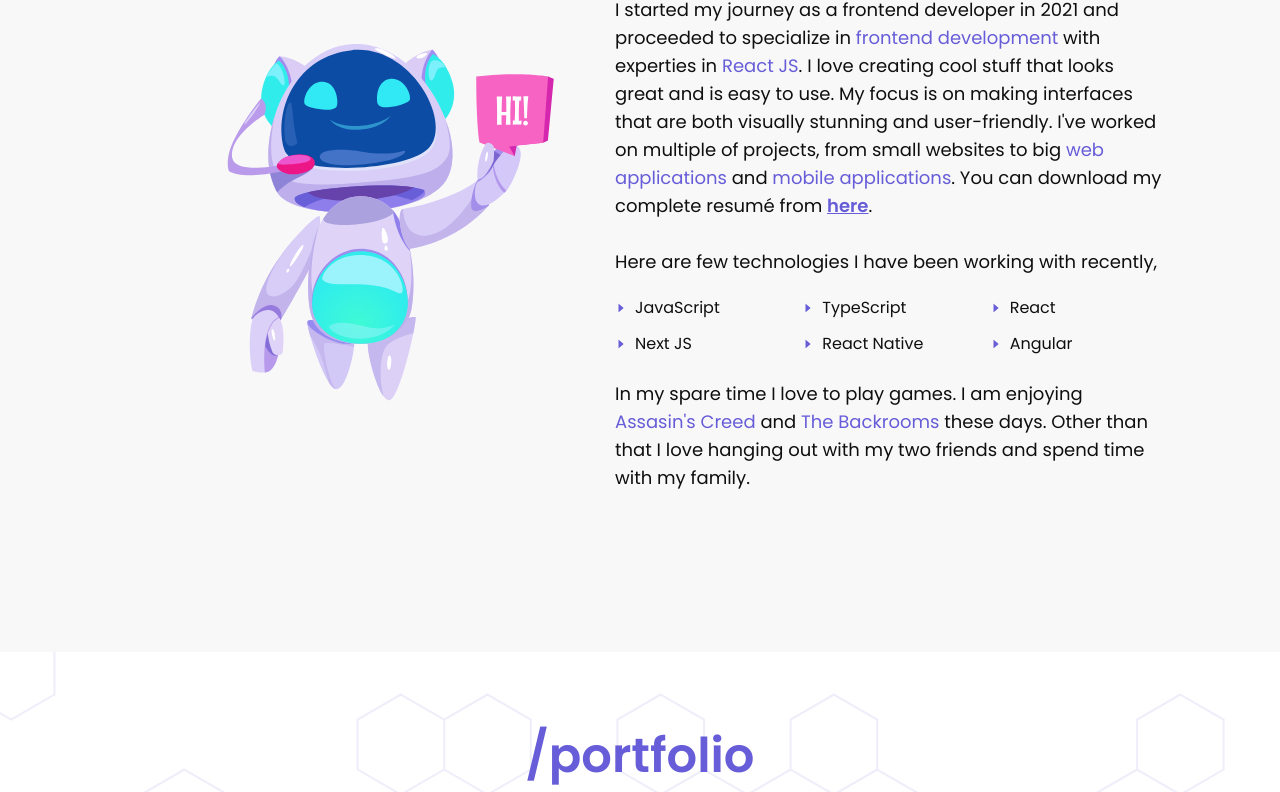
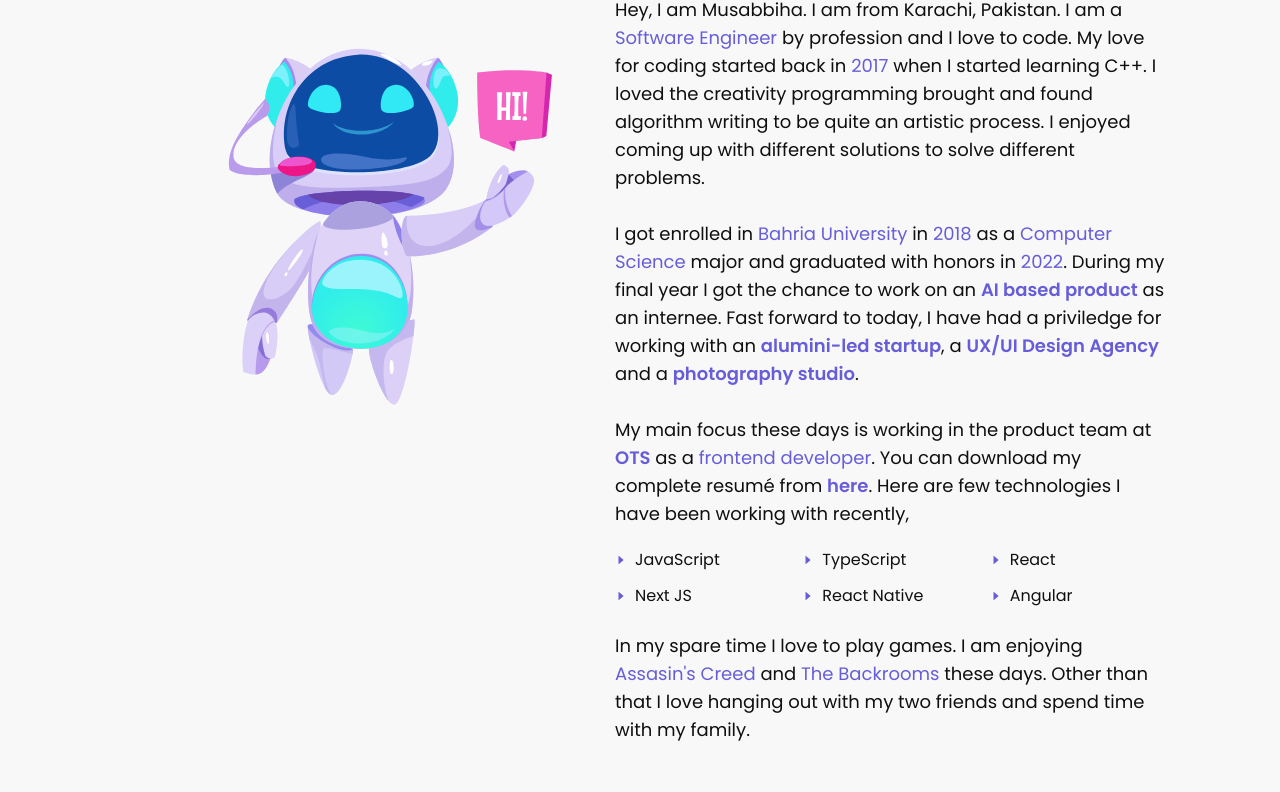
Before and after one commit to musabbihanoor/portfolio-v2, a Next.js app: page / in a window 1280 px wide. Shown: the part 920-1712 px from the top of the page. Built offline with nearby package versions, Linux system fonts and the light colour scheme.

Commit message:
updated about section

```diff
--- a/src/components/About.js
+++ b/src/components/About.js
@@ -24,37 +24,91 @@
             / about_me
           </h1>
         </div>
+
         <p className="md:w-[550px] w-full text-lg">
-          I started my journey as a frontend developer in 2021 and proceeded to
-          specialize in{" "}
+          Hey, I am Musabbiha. I am from Karachi, Pakistan. I am a{" "}
           <span className="dark:text-light_purple text-purple">
-            frontend development
+            Software Engineer
           </span>{" "}
-          with experties in{" "}
-          <span className="dark:text-light_purple text-purple">React JS</span>.
-          I love creating cool stuff that looks great and is easy to use. My
-          focus is on making interfaces that are both visually stunning and
-          user-friendly. I&apos;ve worked on multiple of projects, from small
-          websites to big{" "}
+          by profession and I love to code. My love for coding started back in{" "}
+          <span className="dark:text-light_purple text-purple">2017</span> when
+          I started learning C++. I loved the creativity programming brought and
+          found algorithm writing to be quite an artistic process. I enjoyed
+          coming up with different solutions to solve different problems.
+          <br />
+          <br />I got enrolled in{" "}
           <span className="dark:text-light_purple text-purple">
-            web applications
+            Bahria University
           </span>{" "}
-          and{" "}
+          in <span className="dark:text-light_purple text-purple">2018</span> as
+          a{" "}
           <span className="dark:text-light_purple text-purple">
-            mobile applications
+            Computer Science
+          </span>{" "}
+          major and graduated with honors in{" "}
+          <span className="dark:text-light_purple text-purple">2022</span>.
+          During my final year I got the chance to work on an{" "}
+          <a
+            href="https://www.goddard-discovery.com/"
+            target="_blank"
+            rel="noreferrer"
+            className="dark:text-light_purple text-purple font-semibold hover:underline cursor-pointer"
+          >
+            AI based product
+          </a>{" "}
+          as an internee. Fast forward to today, I have had a priviledge for
+          working with an{" "}
+          <a
+            href="https://codebusterspro.com/"
+            target="_blank"
+            rel="noreferrer"
+            className="dark:text-light_purple text-purple font-semibold hover:underline cursor-pointer"
+          >
+            alumini-led startup
+          </a>
+          , a{" "}
+          <a
+            href="https://www.dotsnpix.com/"
+            target="_blank"
+            rel="noreferrer"
+            className="dark:text-light_purple text-purple font-semibold hover:underline cursor-pointer"
+          >
+            UX/UI Design Agency
+          </a>{" "}
+          and a{" "}
+          <a
+            href="https://fotodino-events.de/"
+            target="_blank"
+            rel="noreferrer"
+            className="dark:text-light_purple text-purple font-semibold hover:underline cursor-pointer"
+          >
+            photography studio
+          </a>
+          .
+          <br />
+          <br />
+          My main focus these days is working in the product team at{" "}
+          <a
+            href="https://www.onetechnologyservices.com/"
+            target="_blank"
+            rel="noreferrer"
+            className="dark:text-light_purple text-purple font-semibold hover:underline cursor-pointer"
+          >
+            OTS
+          </a>{" "}
+          as a{" "}
+          <span className="dark:text-light_purple text-purple">
+            frontend developer
           </span>
           . You can download my complete resumé from{" "}
           <a
-            className="dark:text-light_purple text-purple font-semibold underline cursor-pointer"
+            className="dark:text-light_purple text-purple font-semibold hover:underline cursor-pointer cursor-pointer"
             target="_blank"
             rel="noreferrer"
           >
             here
           </a>
-          .
-          <br />
-          <br />
-          Here are few technologies I have been working with recently,
+          . Here are few technologies I have been working with recently,
         </p>
 
         <div className="grid sm:grid-cols-3 grid-cols-2 gap-3 mt-5">
--- a/src/components/Contact.js
+++ b/src/components/Contact.js
@@ -1,9 +1,47 @@
-import React from "react";
+import AnimatedDiv from "@/layout/AnimatedDiv";
+import Lottie from "lottie-react";
+import GamingAnimation from "@/animations/Gaming.json";
+
+import { AiFillCaretRight } from "react-icons/ai";
 
 const Contact = () => {
   return (
-    <div className="p-20 w-full">
-      <h1>Get In Touch</h1>
+    <div className="bg-[#f8f8f8] relative z-10 flex items-center justify-center md:px-20 sm:py-40 p-10">
+      <div className="hidden md:block">
+        <AnimatedDiv>
+          <Lottie animationData={GamingAnimation} />
+        </AnimatedDiv>
+      </div>
+      <div>
+        <div className="flex items-end md:mb-0 mb-10">
+          <div className="md:hidden block w-28">
+            <AnimatedDiv>
+              <Lottie animationData={GamingAnimation} />
+            </AnimatedDiv>
+          </div>
+          <h1 className="text-3xl font-semibold dark:text-light_purple text-purple mb-5">
+            / contact
+          </h1>
+        </div>
+
+        <p className="md:w-[550px] w-full text-lg">
+          You can reach to me through my{" "}
+          <a
+            href="mailto:musabbihanoor33@gmail.com"
+            className="dark:text-light_purple text-purple font-bold"
+          >
+            email
+          </a>
+          . I usually respond within 2 to 3 days. You can also find me on{" "}
+          <a
+            href="mailto:musabbihanoor33@gmail.com"
+            className="dark:text-light_purple text-purple font-bold"
+          >
+            linkedin
+          </a>
+          .
+        </p>
+      </div>
     </div>
   );
 };
--- a/src/components/Hero.js
+++ b/src/components/Hero.js
@@ -13,7 +13,6 @@
         className={`relative z-10 overflow-hidden flex flex-col items-center justify-center md:h-[700px] h-[600px] md:px-20 px-16 md:pt-32 py-10 pb-0 transition-all duration-150 ease-out hover:ease-in `}
       >
         <ParticleBackground />
-
         <h1
           className={`text-purple text-center md:text-5xl text-3xl font-semibold md:w-[500px] transform transition-all duration-700 ease-in hover:ease-in`}
         >
@@ -80,14 +79,14 @@
           ))}
         </motion.div>
 
-        <a
+        {/* <a
           target="_blank"
           rel="noreferrer"
           href="#about"
           className="mt-10 border-2 border-purple text-lg px-6 py-2 rounded-lg text-purple hover:text-white hover:bg-purple transition-all"
         >
           Visit
-        </a>
+        </a> */}
       </div>
     </Fragment>
   );
--- a/src/components/Navbar.js
+++ b/src/components/Navbar.js
@@ -15,7 +15,7 @@
 
   const handleScroll = () => {
     if (window.scrollY > 40) {
-      setNavbarColor("bg-purple/50");
+      setNavbarColor("bg-[#f8f8f8]/20");
     } else {
       setNavbarColor("bg-transparent");
     }
--- a/src/pages/index.js
+++ b/src/pages/index.js
@@ -3,7 +3,7 @@
 import { Poppins } from "next/font/google";
 import Hero from "@/components/Hero";
 import About from "@/components/About";
-import { useState } from "react";
+import { useRef, useState } from "react";
 import ProjectList from "@/components/ProjectList";
 import ParticleBackground from "@/components/ParticleBackground";
 import Contact from "@/components/Contact";
@@ -20,7 +20,7 @@
     <div className={`${poppins.className}`}>
       <Hero typing={typing} setTyping={setTyping} />
       <About typing={typing} />
-      <ProjectList />
+      {/* <ProjectList /> */}
       {/* <Contact /> */}
     </div>
   );
```
